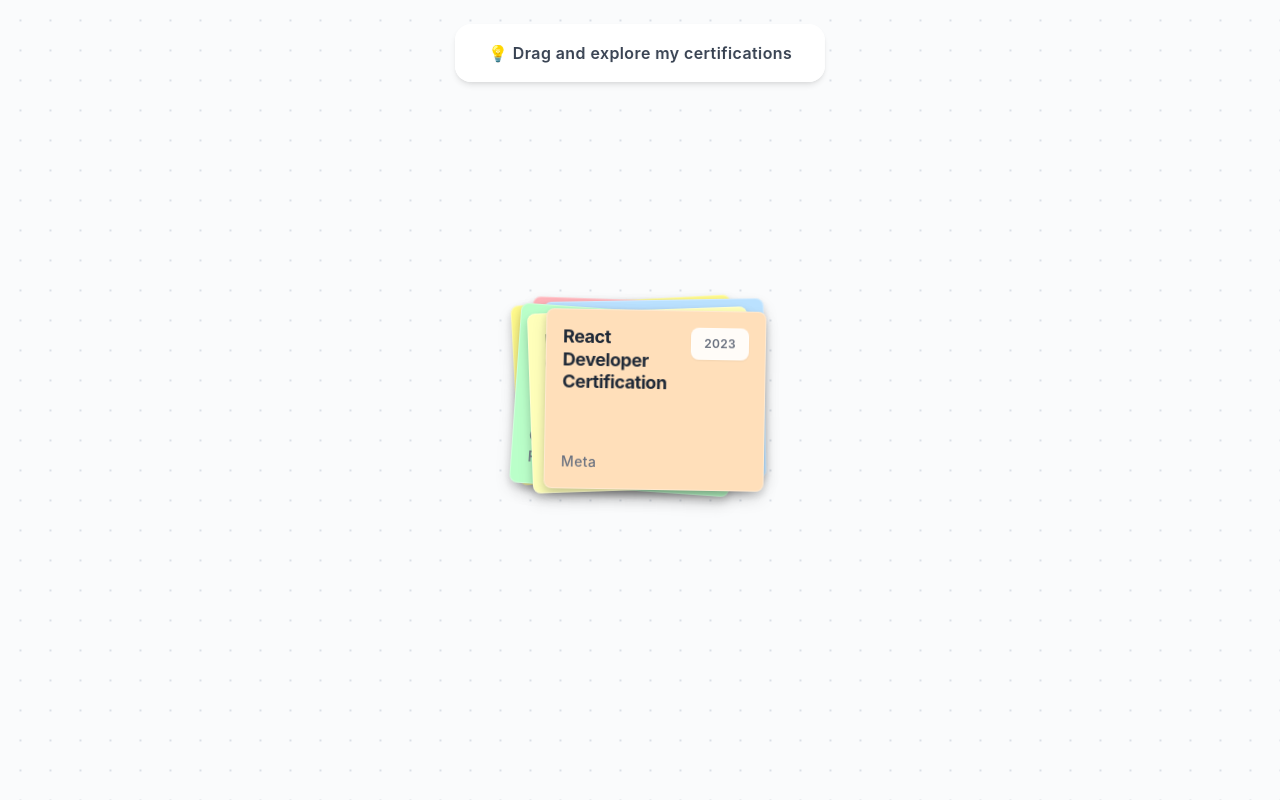
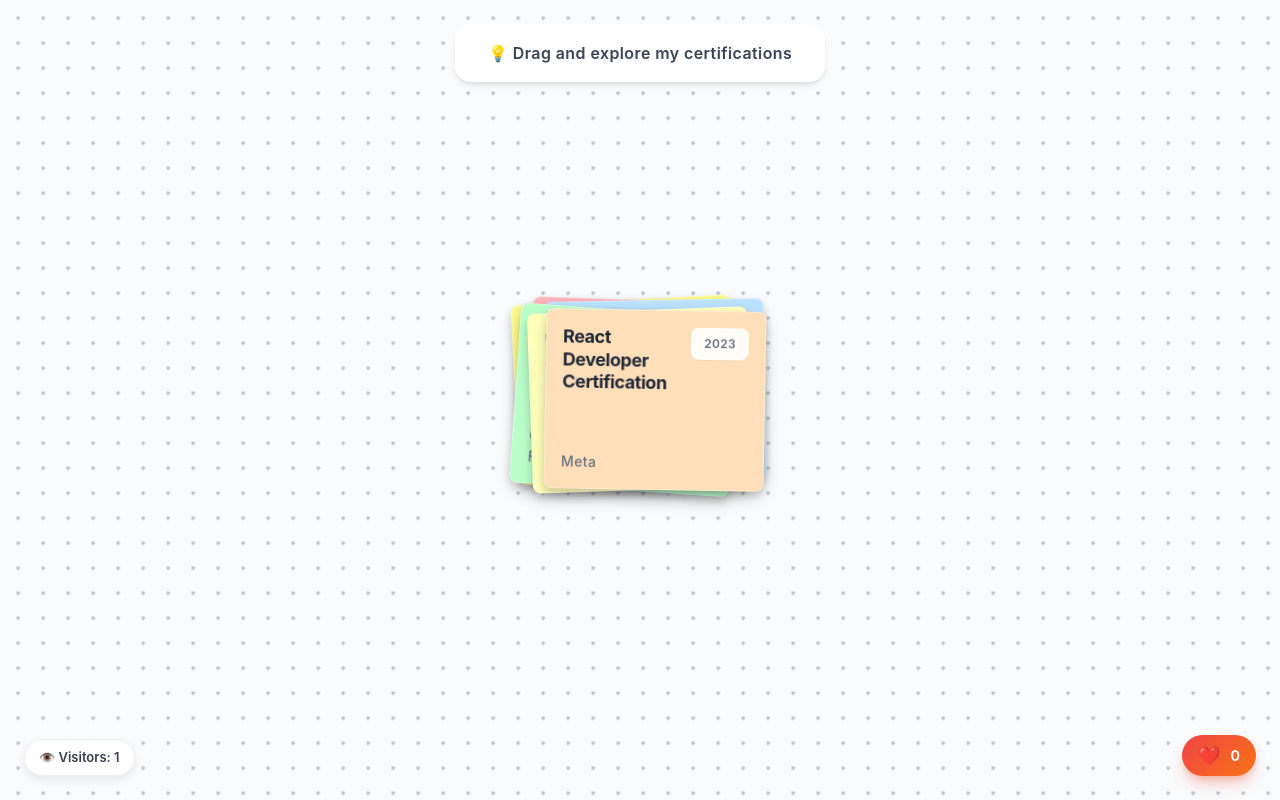
Before and after one commit to SumantSagar73/FunCertificatesProj, a React (Vite) app: page / in a window 1280 px wide. Built offline with nearby package versions, Linux system fonts and the light colour scheme.

Commit message:
Add visitor and heart count functionality with localStorage persistence

```diff
--- a/src/CertificationBoard.css
+++ b/src/CertificationBoard.css
@@ -18,12 +18,12 @@
   height: 100vh;
   background: radial-gradient(
     circle,
-    rgba(148, 163, 184, 0.3) 1px,
-    transparent 1px
+    rgba(148, 163, 184, 0.6) 2px,
+    transparent 2px
   );
-  background-size: 30px 30px;
+  background-size: 25px 25px;
   background-color: #fafbfc;
-  background-position: 0 0, 15px 15px;
+  background-position: 0 0, 12.5px 12.5px;
   position: fixed;
   top: 0;
   left: 0;
--- a/src/CertificationBoard.jsx
+++ b/src/CertificationBoard.jsx
@@ -110,6 +110,28 @@
     return pos;
   });
 
+  // Visitor and heart count using localStorage (persists per device)
+  const [visitorCount, setVisitorCount] = useState(0);
+  const [heartCount, setHeartCount] = useState(0);
+
+  useEffect(() => {
+    // Load visitor count from localStorage, increment on visit
+    const storedVisitors = localStorage.getItem('visitorCount');
+    const newVisitorCount = storedVisitors ? parseInt(storedVisitors, 10) + 1 : 1;
+    setVisitorCount(newVisitorCount);
+    localStorage.setItem('visitorCount', newVisitorCount.toString());
+
+    // Load heart count from localStorage
+    const storedHearts = localStorage.getItem('heartCount');
+    setHeartCount(storedHearts ? parseInt(storedHearts, 10) : 0);
+  }, []);
+
+  const handleHeartClick = () => {
+    const newHeartCount = heartCount + 1;
+    setHeartCount(newHeartCount);
+    localStorage.setItem('heartCount', newHeartCount.toString());
+  };
+
 
   return (
     <DndContext
@@ -139,6 +161,15 @@
             />
           ))}
         </div>
+        {/* Floating Heart Button */}
+        <button className="heart-button" onClick={handleHeartClick} aria-label="Like this board">
+          <span className="heart-icon" role="img" aria-label="heart">❤️</span>
+          <span className="heart-count">{heartCount}</span>
+        </button>
+        {/* Visitor Badge */}
+        <div className="visitor-badge">
+          👁️ Visitors: {visitorCount}
+        </div>
       </div>
     </DndContext>
   );
```
